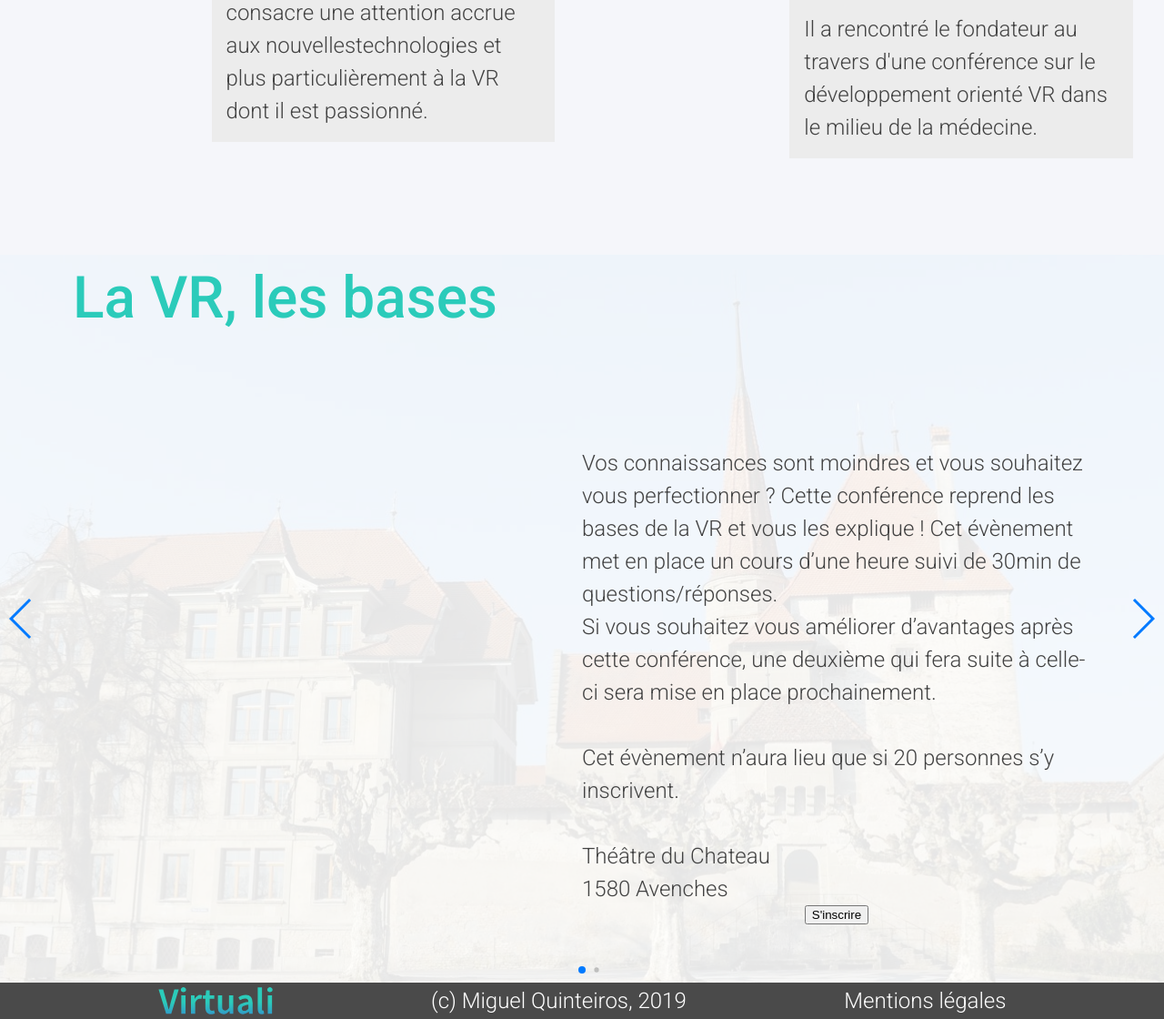
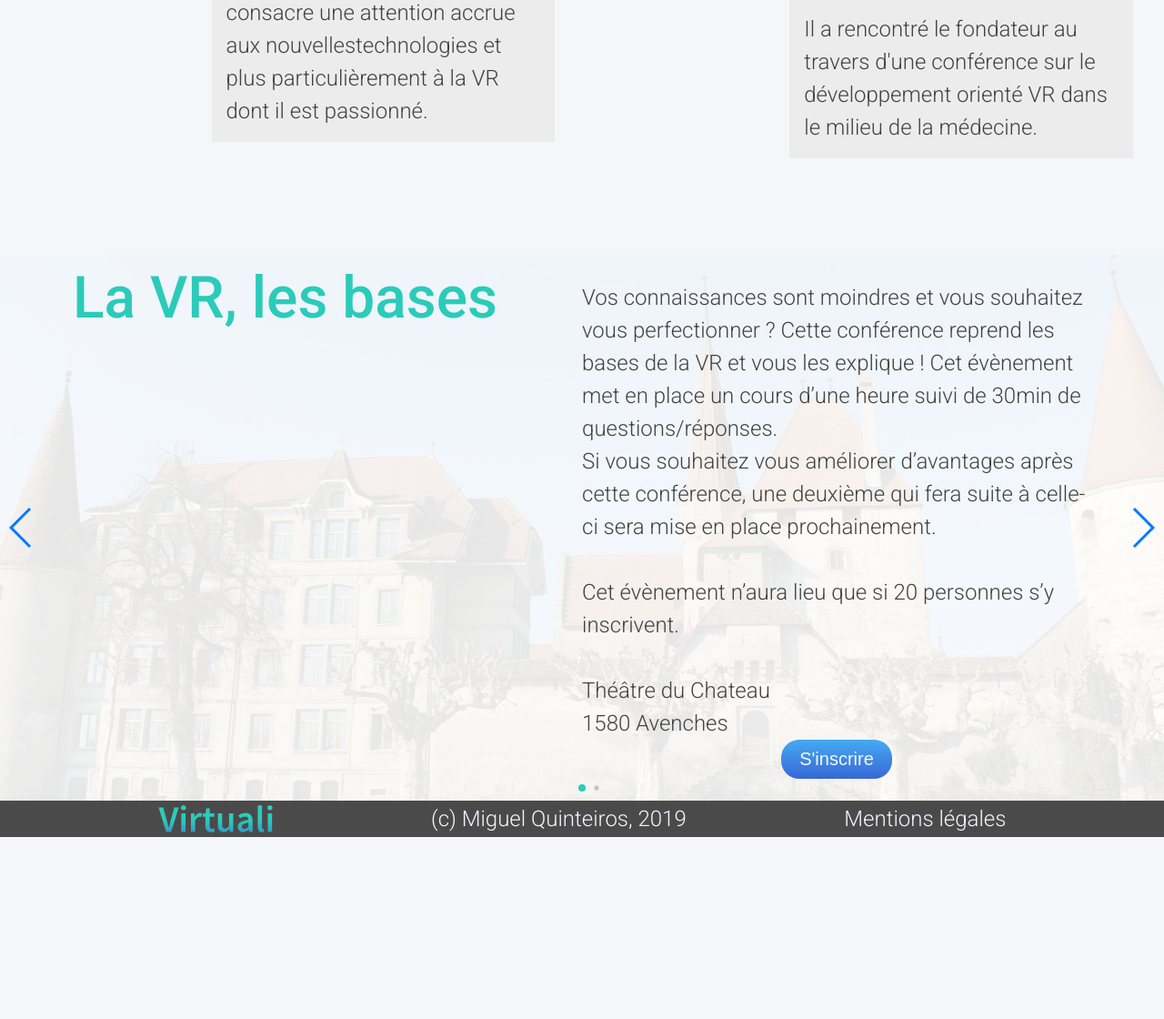
Before and after one commit to quinteirosm/tpi_mai_2019, a PHP site: page /association.php in a window 1280 px wide. Shown: the part 3397-4517 px from the top of the page at 91% size. After the commit the page ends 4317 px from the top, so only its background shows below. Run offline with PHP 8.4, Linux system fonts and the light colour scheme; some libraries are stand-ins or nearby versions; grey boxes are pictures that could not be loaded.

Commit message:
button style OP

```diff
--- a/03_Realisation/association.php
+++ b/03_Realisation/association.php
@@ -140,7 +140,7 @@
                 Théâtre du Chateau<br>
                 1580 Avenches
               </p>
-              <button type="button" name="button">S'inscrire</button>
+              <button class="bouton" type="button" name="button">S'inscrire</button>
               </div>
             </div>
           </div>
@@ -157,14 +157,14 @@
                 1580 Avenches
 
               </p>
-              <button type="button" name="button">S'inscrire</button>
+              <button class="bouton" type="button" name="button">S'inscrire</button>
               </div>
             </div>
           </div>
         </div>
         <div class="swiper-pagination"></div>
         <div class="swiper-button-next"></div>
-    <div class="swiper-button-prev"></div>
+        <div class="swiper-button-prev"></div>
       </div>
     </section>
     <?php include_once('php/scripts.php'); ?>
--- a/03_Realisation/css/style.css
+++ b/03_Realisation/css/style.css
@@ -28,6 +28,34 @@
   body {
     background-color: #f5f6fa;
   }
+
+  .bouton {
+    background: #45AAF2;
+    background-image: -webkit-linear-gradient(top, #45AAF2, #3867d6);
+    background-image: -moz-linear-gradient(top, #45AAF2, #3867d6);
+    background-image: -ms-linear-gradient(top, #45AAF2, #3867d6);
+    background-image: -o-linear-gradient(top, #45AAF2, #3867d6);
+    background-image: linear-gradient(to bottom, #45AAF2, #3867d6);
+    -webkit-border-radius: 28;
+    -moz-border-radius: 28;
+    border-radius: 20px;
+    color: #f5f6fa;
+    font-size: 1.25rem;
+    padding: 10px 20px 10px 20px;
+    text-decoration: none;
+    border: none;
+}
+
+.bouton:hover {
+  background: #45AAF2;
+  background-image: -webkit-linear-gradient(top, #45AAF2, #45AAF2);
+  background-image: -moz-linear-gradient(top, #45AAF2, #45AAF2);
+  background-image: -ms-linear-gradient(top, #45AAF2, #45AAF2);
+  background-image: -o-linear-gradient(top, #45AAF2, #45AAF2);
+  background-image: linear-gradient(to bottom, #45AAF2, #45AAF2);
+  text-decoration: none;
+  border: none;
+}
 
   /* ------------------------------- TEXTE ------------------------------- */
   h1 {
@@ -198,12 +226,12 @@
   }
 
   .bg43 {
-    background-image: url("../imgs/bureau.jpg");
+    background-image: url("../imgs/logo.svg");
     box-shadow: inset 2000px 0 0 0 rgba(255, 255, 255, 0.9);
     background-attachment: fixed;
     background-position: center;
     background-repeat: no-repeat;
-    background-size: 100%;
+    background-size: 75%;;
   }
   /* ------------------------------- Section de redirection ------------------------------- */
   #pages {
@@ -296,15 +324,15 @@
   }
 
   footer>p {
-    color: white;
+    color: #f5f6fa;
   }
-}
 
 /* ------------------------------- VR - description ------------------------------- */
 #description{
   min-height: 40vh;
   width: 75vw;
-  font-size: 100rem;
+  font-size: 2rem;
+  padding: 5vh;
 }
 
 /* ------------------------------- VR - 2018 ------------------------------- */
@@ -493,10 +521,11 @@ margin-bottom: 10vh;
 /* ------------------------------- Association - Évènements ------------------------------- */
 #event{
   width: 100%;
-  height: 100vh;
+  height: 75vh;
 }
 
 .events{
+  width: 100%;
   height: 100%;
   padding: 10vh;
 }
@@ -527,7 +556,6 @@ margin-bottom: 10vh;
 .swiper-slide {
   text-align: center;
   font-size: 18px;
-  background: #fff;
   display: -webkit-box;
   display: -ms-flexbox;
   display: -webkit-flex;
@@ -540,6 +568,14 @@ margin-bottom: 10vh;
   -ms-flex-align: center;
   -webkit-align-items: center;
   align-items: center;
+}
+
+.swiper-pagination-bullet-active{
+  background-color: #2BCBBA !important;
+}
+
+.swiper-button-next, .swiper-button-prev{
+  color: #2BCBBA !important;
 }
 /* ------------------------------- Loader ------------------------------- */
 .conteneur{
@@ -571,7 +607,7 @@ margin-bottom: 10vh;
   position: absolute;
   top: -10px; left: -10px; bottom: -10px; right: -10px;
   border: 10px solid transparent;
-  border-top-color: #FFF;
+  border-top-color: #f5f6fa;
   border-radius:100px;
   animation:spin 1s linear 0s infinite;
 }
--- a/03_Realisation/index.php
+++ b/03_Realisation/index.php
@@ -106,7 +106,7 @@
       <label class ="message" for="message">Message</label>
       <textarea class="champ" name="message" placeholder="Tapez votre message ici..."></textarea>
     </div>
-    <input type="submit" value="envoyer">
+    <input class="bouton" type="submit" value="envoyer">
   </form>
   </section>
   <?php include_once('php/mailEnvoi.php'); ?>
```
